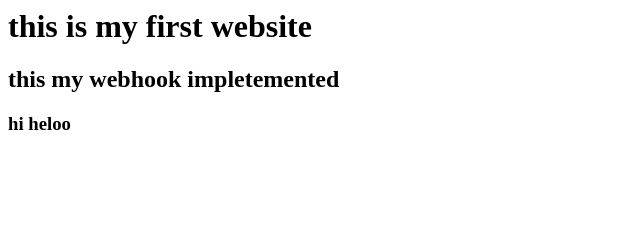
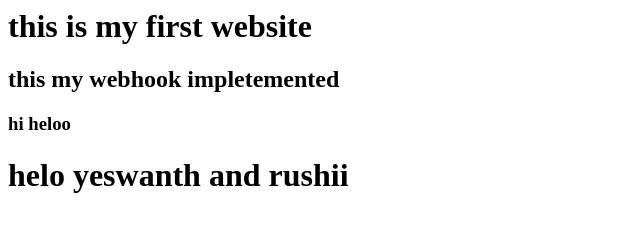
Before and after one commit to k-sreekanth29/newhttpd, a plain HTML site: page index.html in a window 1280 px wide. Shown: the whole page, without its empty margins (0-640 px from the left). Drawn offline with Linux system fonts and the light colour scheme.

Commit message:
Update index.html

```diff
--- a/index.html
+++ b/index.html
@@ -1,3 +1,4 @@
 <h1> this is my first website </h1>
 <h2>this my webhook impletemented </h2>
 <h3>hi heloo</h3>
+<h1>helo yeswanth and rushii</h1>
```
